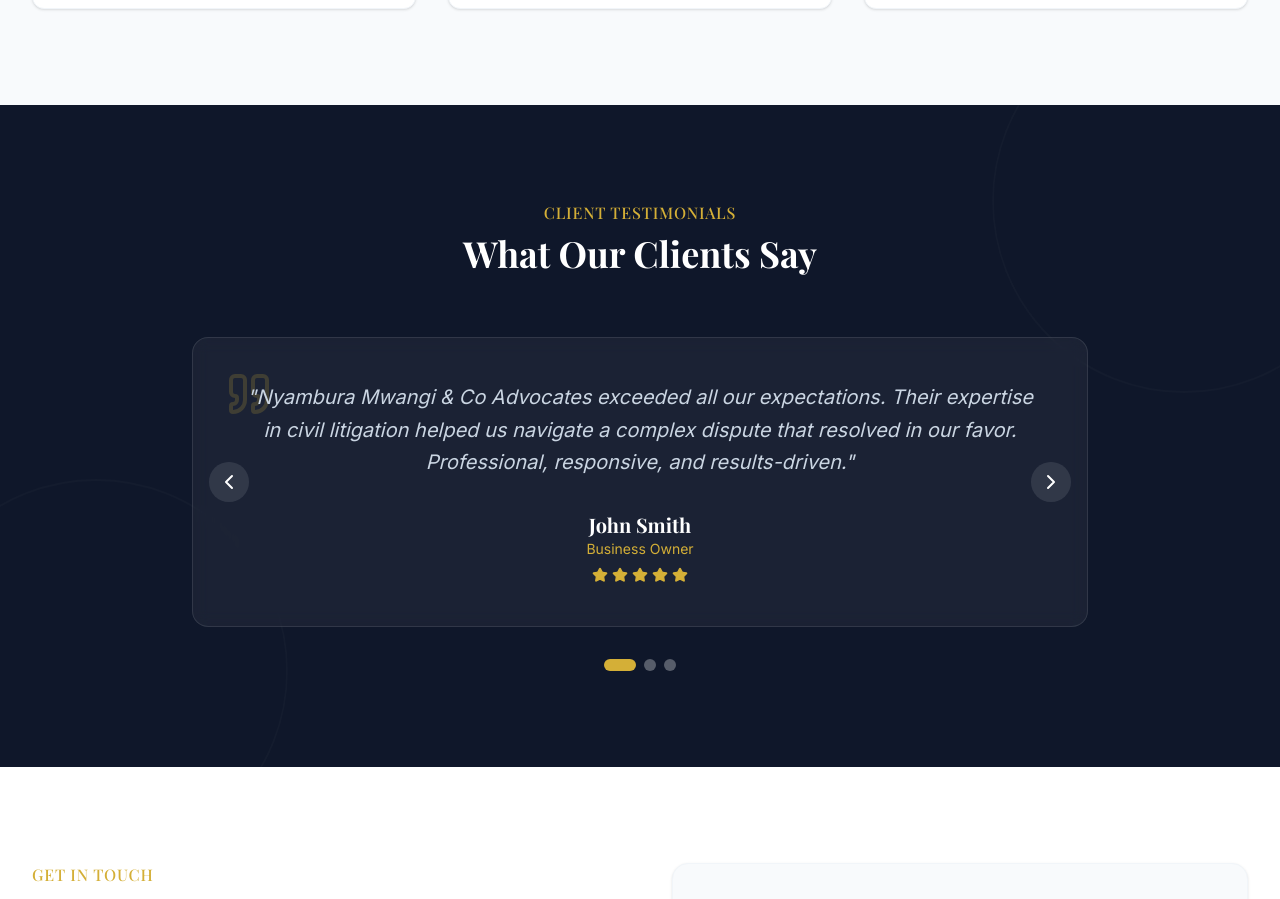
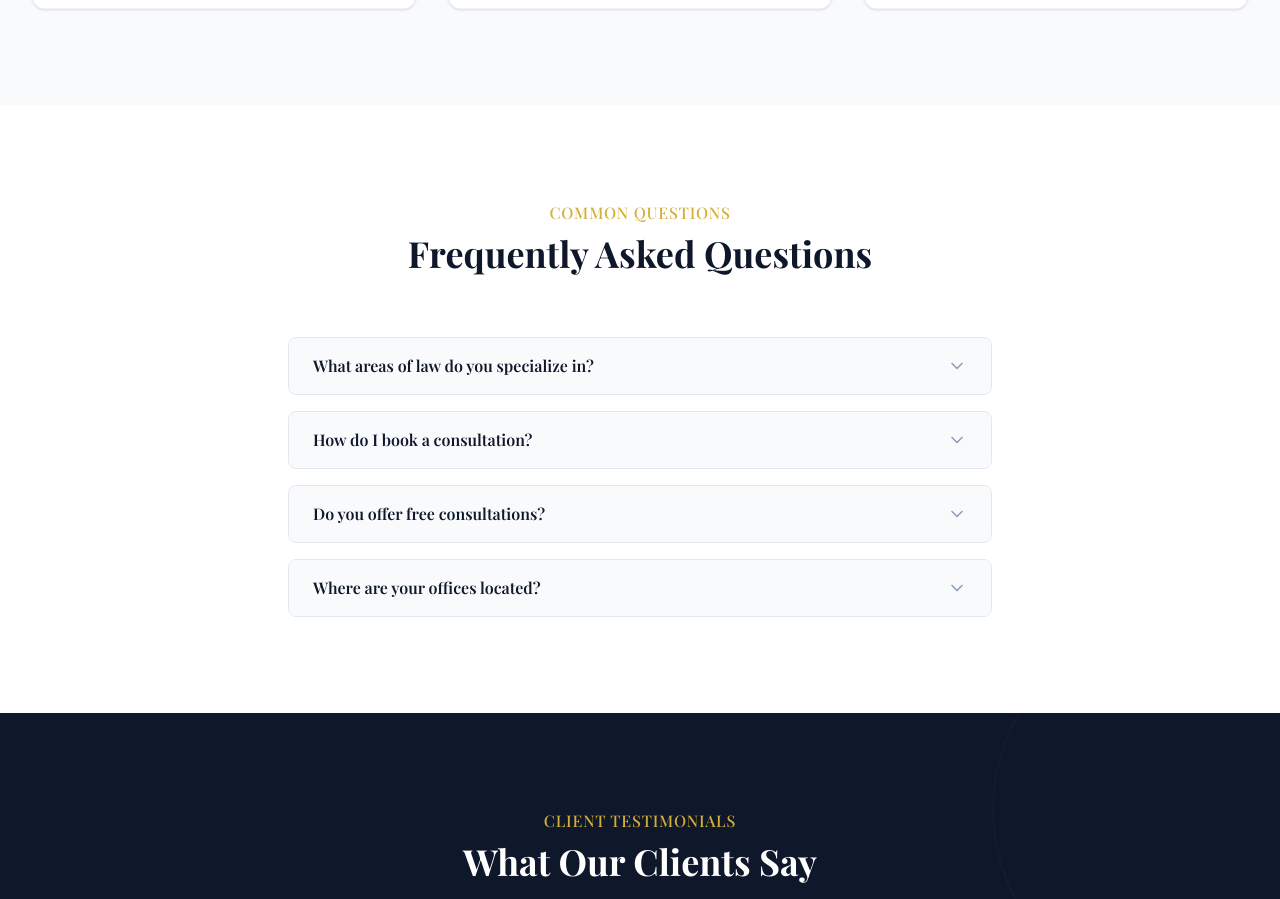
Before and after one commit to renekrisk/Lawyer-landing-site, a React (Vite) app: page / in a window 1280 px wide. Shown: the part 2491-3390 px from the top of the page. Built offline with nearby package versions, Linux system fonts and the light colour scheme.

Commit message:
feat: enhance ux with back-to-top, faq and performance optimizations

```diff
--- a/src/App.jsx
+++ b/src/App.jsx
@@ -1,11 +1,23 @@
-import React from 'react';
+import React, { Suspense } from 'react';
 import Navbar from './components/Navbar';
 import Hero from './components/Hero';
 import About from './components/About';
 import Services from './components/Services';
-import Testimonials from './components/Testimonials';
-import Contact from './components/Contact';
-import Footer from './components/Footer';
+import BackToTop from './components/BackToTop';
+
+// Lazy load components that are not immediately visible to improve initial load time.
+// This splits the code into smaller chunks that are loaded on demand.
+const Testimonials = React.lazy(() => import('./components/Testimonials'));
+const Contact = React.lazy(() => import('./components/Contact'));
+const Footer = React.lazy(() => import('./components/Footer'));
+const FAQ = React.lazy(() => import('./components/FAQ'));
+
+// Simple loading spinner to show while lazy-loaded components are being fetched
+const LoadingSpinner = () => (
+  <div className="flex justify-center items-center py-20">
+    <div className="animate-spin rounded-full h-12 w-12 border-t-2 border-b-2 border-primary"></div>
+  </div>
+);
 
 function App() {
   return (
@@ -15,10 +27,16 @@
         <Hero />
         <About />
         <Services />
-        <Testimonials />
-        <Contact />
+        <Suspense fallback={<LoadingSpinner />}>
+          <FAQ />
+          <Testimonials />
+          <Contact />
+        </Suspense>
       </main>
-      <Footer />
+      <Suspense fallback={<div className="h-20 bg-primary" />}>
+        <Footer />
+      </Suspense>
+      <BackToTop />
     </div>
   );
 }
--- /dev/null
+++ b/src/components/BackToTop.jsx
@@ -0,0 +1,47 @@
+import React, { useState, useEffect } from 'react';
+import { ArrowUp } from 'lucide-react';
+import { motion, AnimatePresence } from 'framer-motion';
+
+const BackToTop = () => {
+    const [isVisible, setIsVisible] = useState(false);
+
+    useEffect(() => {
+        // Show button only after scrolling down 300px
+        const toggleVisibility = () => {
+            if (window.scrollY > 300) {
+                setIsVisible(true);
+            } else {
+                setIsVisible(false);
+            }
+        };
+
+        window.addEventListener('scroll', toggleVisibility);
+        return () => window.removeEventListener('scroll', toggleVisibility);
+    }, []);
+
+    const scrollToTop = () => {
+        window.scrollTo({
+            top: 0,
+            behavior: 'smooth',
+        });
+    };
+
+    return (
+        <AnimatePresence>
+            {isVisible && (
+                <motion.button
+                    initial={{ opacity: 0, scale: 0.5 }}
+                    animate={{ opacity: 1, scale: 1 }}
+                    exit={{ opacity: 0, scale: 0.5 }}
+                    onClick={scrollToTop}
+                    className="fixed bottom-8 right-8 z-50 p-3 bg-accent text-primary rounded-full shadow-lg hover:bg-accent-light transition-colors focus:outline-none focus:ring-2 focus:ring-offset-2 focus:ring-accent"
+                    aria-label="Back to top"
+                >
+                    <ArrowUp className="h-6 w-6" />
+                </motion.button>
+            )}
+        </AnimatePresence>
+    );
+};
+
+export default BackToTop;
--- /dev/null
+++ b/src/components/FAQ.jsx
@@ -0,0 +1,77 @@
+import React, { useState } from 'react';
+import { motion, AnimatePresence } from 'framer-motion';
+import { ChevronDown, ChevronUp } from 'lucide-react';
+
+const faqs = [
+    {
+        question: "What areas of law do you specialize in?",
+        answer: "We specialize in Civil Litigation, Family Law, Conveyancing, Labour Law, Human Rights, and Criminal Law. Our team has extensive experience in these areas."
+    },
+    {
+        question: "How do I book a consultation?",
+        answer: "You can book a consultation by filling out the contact form on our website, calling us at +254 713 712 126, or emailing janemwangi94@gmail.com."
+    },
+    {
+        question: "Do you offer free consultations?",
+        answer: "Yes, we offer an initial free consultation to understand your legal needs and advise on the best way forward."
+    },
+    {
+        question: "Where are your offices located?",
+        answer: "Our offices are located in Thika, Kenya. Our postal address is P.O Box 9-01000, Thika."
+    }
+];
+
+const FAQ = () => {
+    const [activeIndex, setActiveIndex] = useState(null);
+
+    // Toggle the active FAQ item. If clicked again, close it.
+    const toggleFAQ = (index) => {
+        setActiveIndex(activeIndex === index ? null : index);
+    };
+
+    return (
+        <section className="py-24 bg-white">
+            <div className="max-w-3xl mx-auto px-4 sm:px-6 lg:px-8">
+                <div className="text-center mb-16">
+                    <h2 className="text-accent font-medium tracking-wider uppercase mb-2">Common Questions</h2>
+                    <h3 className="text-4xl font-serif font-bold text-slate-900">Frequently Asked Questions</h3>
+                </div>
+
+                <div className="space-y-4">
+                    {faqs.map((faq, index) => (
+                        <div key={index} className="border border-slate-200 rounded-lg overflow-hidden">
+                            <button
+                                onClick={() => toggleFAQ(index)}
+                                className="w-full px-6 py-4 flex justify-between items-center bg-slate-50 hover:bg-slate-100 transition-colors focus:outline-none"
+                                aria-expanded={activeIndex === index}
+                            >
+                                <span className="font-serif font-semibold text-slate-900 text-left">{faq.question}</span>
+                                {activeIndex === index ? (
+                                    <ChevronUp className="h-5 w-5 text-accent" />
+                                ) : (
+                                    <ChevronDown className="h-5 w-5 text-slate-400" />
+                                )}
+                            </button>
+                            <AnimatePresence>
+                                {activeIndex === index && (
+                                    <motion.div
+                                        initial={{ height: 0, opacity: 0 }}
+                                        animate={{ height: 'auto', opacity: 1 }}
+                                        exit={{ height: 0, opacity: 0 }}
+                                        transition={{ duration: 0.3 }}
+                                    >
+                                        <div className="px-6 py-4 bg-white text-slate-600 leading-relaxed border-t border-slate-100">
+                                            {faq.answer}
+                                        </div>
+                                    </motion.div>
+                                )}
+                            </AnimatePresence>
+                        </div>
+                    ))}
+                </div>
+            </div>
+        </section>
+    );
+};
+
+export default FAQ;
--- a/src/components/Footer.jsx
+++ b/src/components/Footer.jsx
@@ -2,6 +2,7 @@
 import { Scale, Mail, Phone, MapPin, Facebook, Twitter, Linkedin, Instagram } from 'lucide-react';
 
 const Footer = () => {
+    // Always show the current year automatically
     const currentYear = new Date().getFullYear();
 
     return (
@@ -23,6 +24,7 @@
                                     key={index}
                                     href="#"
                                     className="h-10 w-10 rounded-full bg-white/5 flex items-center justify-center hover:bg-accent hover:text-primary transition-all duration-300"
+                                    aria-label={`Visit our ${['Facebook', 'Twitter', 'LinkedIn', 'Instagram'][index]} page`}
                                 >
                                     <Icon className="h-5 w-5" />
                                 </a>
--- a/src/components/Navbar.jsx
+++ b/src/components/Navbar.jsx
@@ -6,11 +6,16 @@
     const [isOpen, setIsOpen] = useState(false);
     const [scrolled, setScrolled] = useState(false);
 
+    // Handle scroll event to toggle the glassmorphism effect on the navbar
     useEffect(() => {
         const handleScroll = () => {
+            // Change state when user scrolls down more than 20px
             setScrolled(window.scrollY > 20);
         };
+
         window.addEventListener('scroll', handleScroll);
+
+        // Clean up event listener to prevent memory leaks
         return () => window.removeEventListener('scroll', handleScroll);
     }, []);
 
@@ -25,8 +30,8 @@
     return (
         <nav
             className={`fixed w-full z-50 transition-all duration-300 ${scrolled
-                    ? 'bg-white/90 backdrop-blur-md shadow-md py-4'
-                    : 'bg-transparent py-6'
+                ? 'bg-white/90 backdrop-blur-md shadow-md py-4'
+                : 'bg-transparent py-6'
                 }`}
         >
             <div className="max-w-7xl mx-auto px-4 sm:px-6 lg:px-8">
@@ -55,8 +60,8 @@
                         <a
                             href="#contact"
                             className={`px-6 py-2.5 rounded-full text-sm font-semibold transition-all transform hover:scale-105 ${scrolled
-                                    ? 'bg-primary text-white hover:bg-primary-light'
-                                    : 'bg-accent text-primary hover:bg-accent-light'
+                                ? 'bg-primary text-white hover:bg-primary-light'
+                                : 'bg-accent text-primary hover:bg-accent-light'
                                 }`}
                         >
                             Free Consultation
@@ -69,6 +74,8 @@
                             onClick={() => setIsOpen(!isOpen)}
                             className={`p-2 rounded-lg transition-colors ${scrolled ? 'text-slate-800 hover:bg-slate-100' : 'text-white hover:bg-white/10'
                                 }`}
+                            aria-label="Toggle mobile menu"
+                            aria-expanded={isOpen}
                         >
                             {isOpen ? <X className="h-6 w-6" /> : <Menu className="h-6 w-6" />}
                         </button>
```
